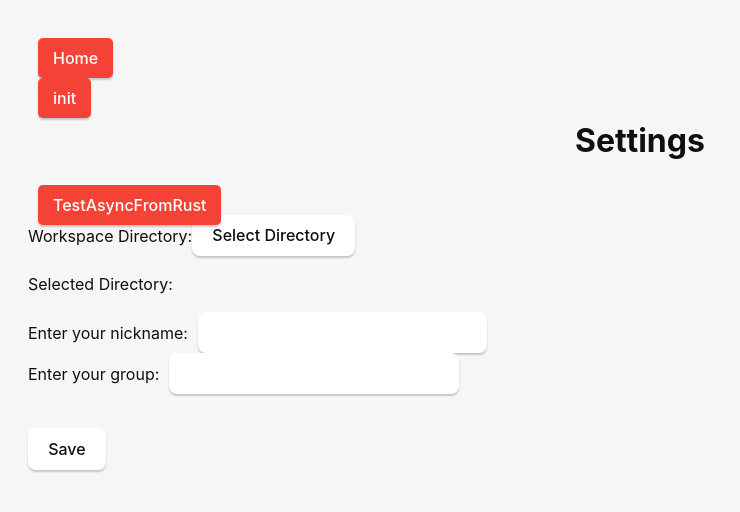
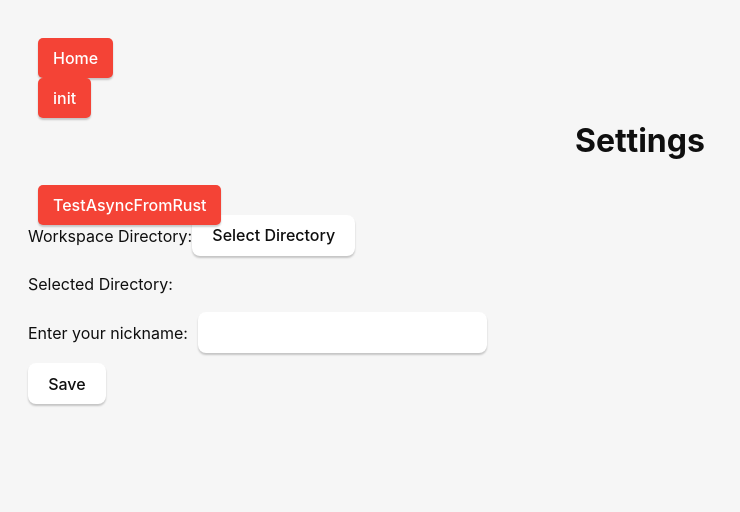
Before and after one commit to jhjoon09/20242R0136COSE48001, a React (Vite) app in the folder app/: page /settings in a window 1280 px wide. Shown: the top 512 px of the page, without its empty margins (0-740 px from the left). Built offline with nearby package versions, Linux system fonts and the light colour scheme.

Commit message:
Revert "feat: connect config_loader to frontend"

```diff
--- a/app/src/App.tsx
+++ b/app/src/App.tsx
@@ -21,12 +21,11 @@ function MainPage() {
   useEffect(() => {
     async function greet() {
       try {
-        const is_first_run = await invoke<boolean>("is_first_run");
-        if (is_first_run) {
+        const nickname = await invoke<string>("get_nick");
+        if (!nickname) {
           setGreetMsg("Please set your nickname in the settings.");
           navigate("/settings");
         } else {
-          const nickname = await invoke<string>("get_nick");
           setGreetMsg(`Hello, ${nickname}!`);
         }
       } catch (error) {
--- a/app/src/Setting.tsx
+++ b/app/src/Setting.tsx
@@ -6,7 +6,6 @@ import HomeButton from "./component/HomeButton";
 
 const Settings: React.FC = () => {
   const [nickname, setNickname] = useState<string>("");
-  const [group, setGroup] = useState<string>("");
   const [workspace, setWorkspace] = useState<string>("");
   const navigate = useNavigate();
 
@@ -20,12 +19,25 @@ const Settings: React.FC = () => {
   };
 
   useEffect(() => {
+    async function checkNickname() {
+      try {
+        const currentNickname = await invoke<string|null>("get_nick"); // Rust에서 닉네임 가져오기
+        console.log("currentNickname:", currentNickname);
 
-  }, []);
+        if (currentNickname != null) {
+          navigate("/"); // 닉네임이 있으면 메인 화면으로 리다이렉트
+        }
+      } catch (error) {
+        console.error("Error checking nickname:", error);
+      }
+    }
+
+    checkNickname();
+  }, [navigate]);
 
   const saveSetting = async () => {
     try {
-      await invoke("set_setting", { workspace, group, nickname }); // Rust에 닉네임과 경로 저장
+      await invoke("set_setting", { nickname, workspace }); // Rust에 닉네임과 경로 저장
       alert("Nickname && path saved!");
       navigate("/"); // 메인 페이지로 이동
     } catch (error) {
@@ -69,7 +81,6 @@ const Settings: React.FC = () => {
         <button onClick={selectDirectory}>Select Directory</button>
         <p>Selected Directory: {workspace}</p>
       </div>
-      <div>
       <label>
         Enter your nickname:
         <input
@@ -79,18 +90,6 @@ const Settings: React.FC = () => {
           style={{ marginLeft: "10px" }}
         />
       </label>
-      </div>
-      <div>
-      <label>
-        Enter your group:
-        <input
-          type="text"
-          value={group}
-          onChange={(e) => setGroup(e.target.value)}
-          style={{ marginLeft: "10px" }}
-        />
-      </label>
-      </div>
       <br />
       <button onClick={saveSetting} style={{ marginTop: "10px" }}>
         Save
```
Also changed, not shown: 2 other files (tests, documents, lock files or other folders).
